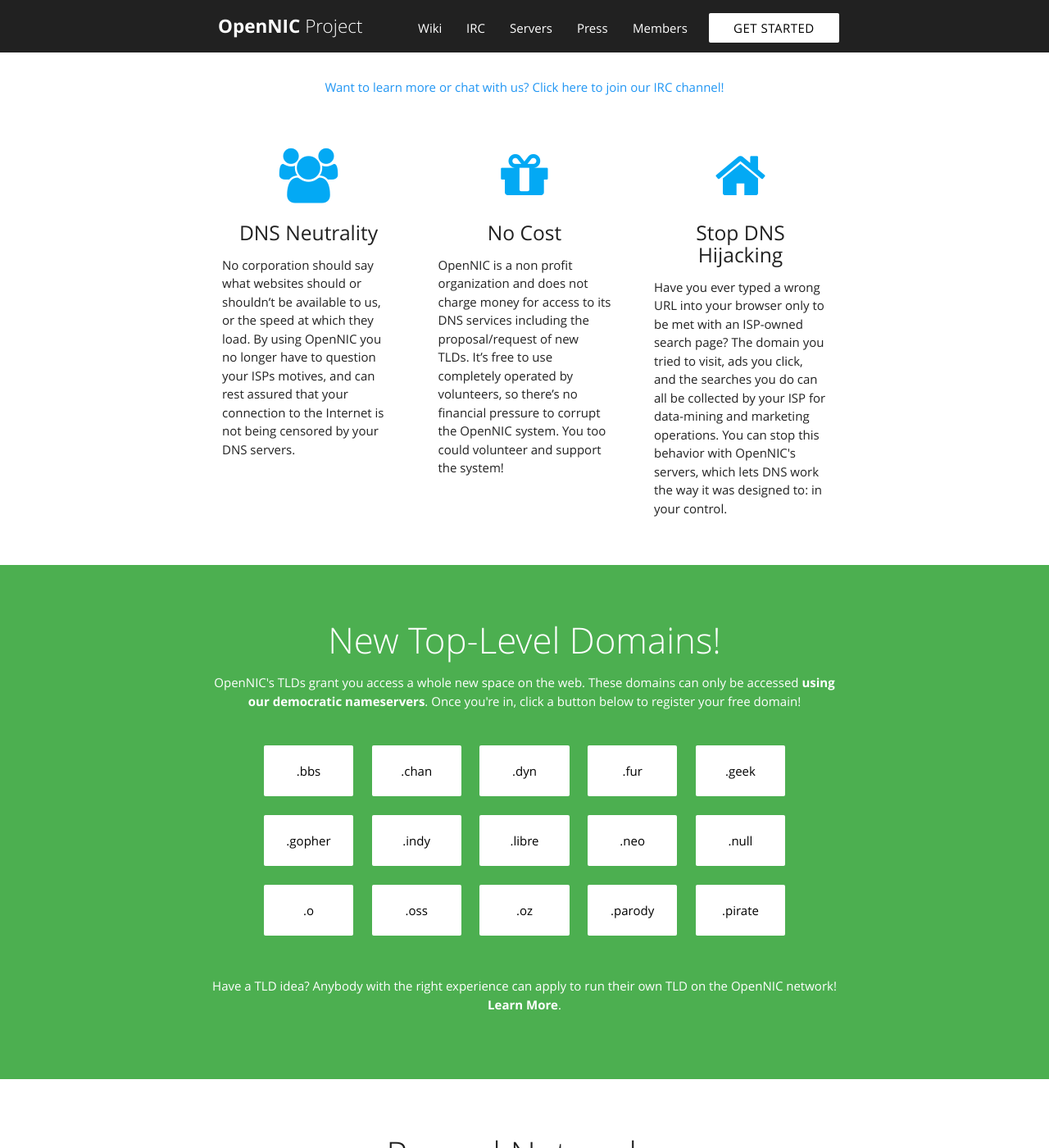
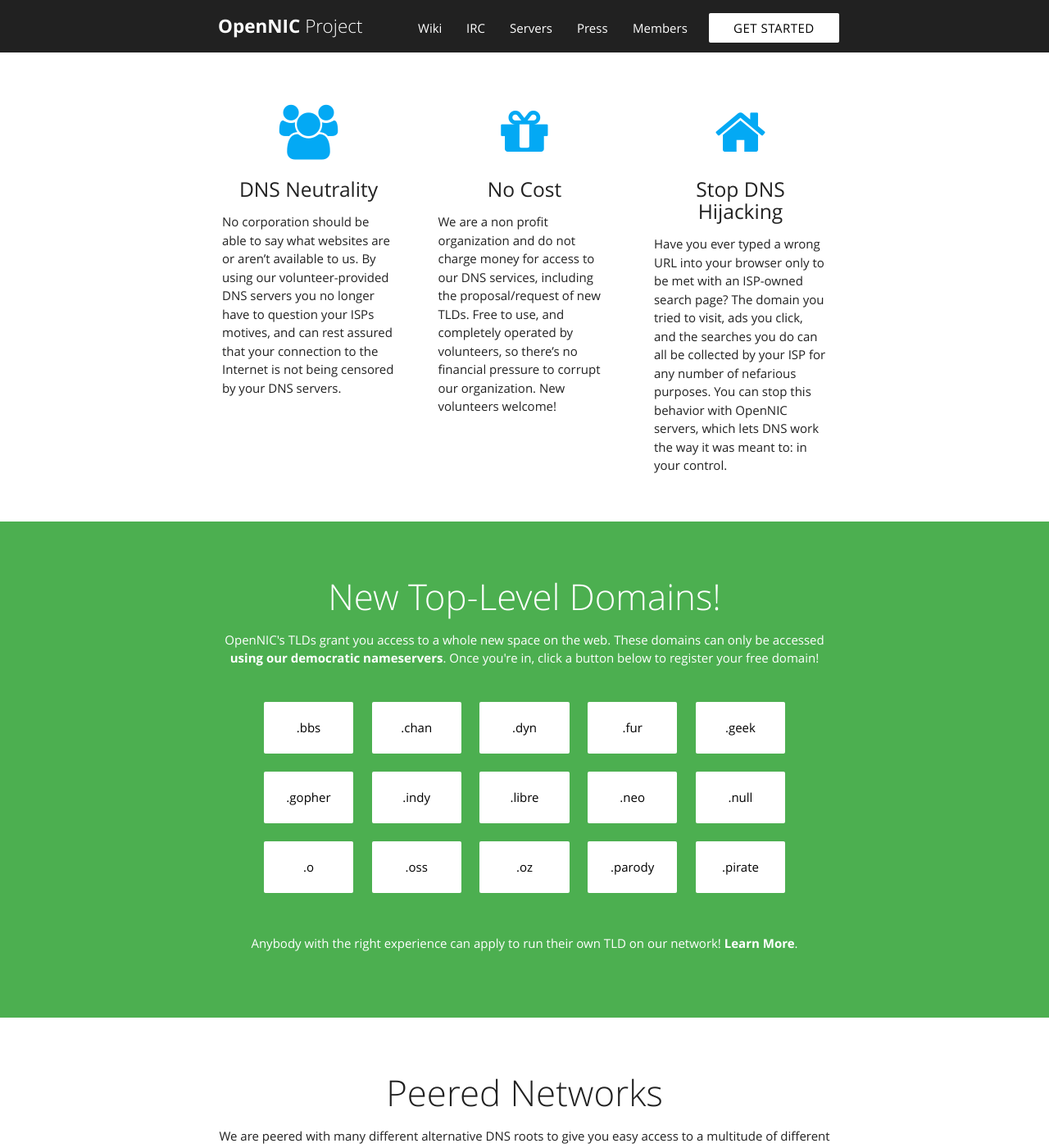
Before and after one commit to opennic/opennic-web, a Jekyll site: the page built from index.html, in a window 1280 px wide and 1400 px high, scrolled down 523 px. Shown: the whole window at 82% size. Built offline with Jekyll 4.4.1, drawn with Linux system fonts in a browser that asks for light colours; the list of posts is cut into pages by our own code; some of the changed text lies outside the part shown.

Commit message:
Fixing some "odd" text on the site (#10)
* Update irc.md

* Update index.html

It was weird saying "alternative DNS" twice in the same header

* Update index.html

Turns out the copy/pasted text from the ancient WordPress site was weird.

* Update index.html

* Update index.html

Removed a few third-person references that sounded bad

```diff
--- a/index.html
+++ b/index.html
@@ -19,9 +19,9 @@
                 <br /><br />
                 <h2 class="black-text center-align">OpenNIC</h2>
                 <br />
-            		<h5>Looking for an alternative DNS provider that is open and democratic? Concerned about censorship?</h5>
-                <h5>OpenNIC might be the alternative DNS root for you!</h5>
-            		<br /><p>Want to switch? Click the blue button!</p>
+            		<h5>Looking for an open and democratic alternative DNS root? Concerned about censorship?</h5>
+                <h5>OpenNIC might be the solution for you!</h5>
+            		<br />
             		<a href="http://wiki.opennic.org/start" class="waves-effect waves-light btn-large z-depth-0 blue" target="_blank">Find Out More!</a>
             		<br /><br />
                 <p><a href="https://servers.opennic.org/" target="_blank">All Servers</a> &#124; Your closest servers:</p>
@@ -57,8 +57,7 @@
 		    <h2 class="center light-blue-text">
 			<i class="fa fa-users" aria-hidden="true"></i></h2>
 		    <h5 class="center">DNS Neutrality</h5>
-		    <p>No corporation should say what websites should or shouldn’t be available to us,
-          or the speed at which they load. By using OpenNIC you no longer have to question your ISPs motives,
+		    <p>No corporation should be able to say what websites are or aren’t available to us. By using our volunteer-provided DNS servers you no longer have to question your ISPs motives,
           and can rest assured that your connection to the Internet is not being censored by your DNS servers.</p>
 		  </div>
 	      </div>
@@ -67,9 +66,9 @@
 		    <h2 class="center light-blue-text">
           <i class="fa fa-gift" aria-hidden="true"></i></h2>
 		    <h5 class="center">No Cost</h5>
-		    <p>OpenNIC is a non profit organization and does not charge money for access to its
-          DNS services including the proposal/request of new TLDs. It’s free to use completely operated by volunteers,
-          so there’s no financial pressure to corrupt the OpenNIC system. You too could volunteer and support the system!</p>
+		    <p>We are a non profit organization and do not charge money for access to our
+          DNS services, including the proposal/request of new TLDs. Free to use, and completely operated by volunteers,
+          so there’s no financial pressure to corrupt our organization. New volunteers welcome!</p>
 		  </div>
 	      </div>
 	      <div class="col s12 m4">
@@ -78,9 +77,8 @@
 			     <i class="fa fa-home" aria-hidden="true"></i></h2>
 		    <h5 class="center">Stop DNS Hijacking</h5>
         <p>Have you ever typed a wrong URL into your browser only to be met with an ISP-owned search page?
-          The domain you tried to visit, ads you click, and the searches you do can all be collected by your ISP for data-mining and
-          marketing operations.
-          You can stop this behavior with OpenNIC's servers, which lets DNS work the way it was designed to: in your control.</p>
+          The domain you tried to visit, ads you click, and the searches you do can all be collected by your ISP for any number of nefarious purposes.
+          You can stop this behavior with OpenNIC servers, which lets DNS work the way it was meant to: in your control.</p>
 		  </div>
 	      </div>
 	    </div>
@@ -93,7 +91,7 @@
 		<div class="row">
 			<div class="col s12">
 				<h3 class="white-text center-align thin">New Top-Level Domains!</h3>
-				<p class="white-text center-align">OpenNIC's TLDs grant you access a whole new space on the web. These domains can only be accessed <b><a href="http://wiki.opennic.org/start" class="white-text">using our democratic nameservers</a></b>. Once you're in, click a button below to register your free domain!</p>
+				<p class="white-text center-align">OpenNIC's TLDs grant you access to a whole new space on the web. These domains can only be accessed <b><a href="http://wiki.opennic.org/start" class="white-text">using our democratic nameservers</a></b>. Once you're in, click a button below to register your free domain!</p>
 			</div>
 		</div>
     <div class="row">
@@ -208,7 +206,7 @@
     </div>
     <div class="row">
       <div class="col s12">
-        <p class="white-text center-align">Have a TLD idea? Anybody with the right experience can apply to run their own TLD on the OpenNIC network! <b><a class="white-text" href="http://wiki.opennic.org/creating_new_tlds" target="_blank">Learn More</a></b>.</p>
+        <p class="white-text center-align">Anybody with the right experience can apply to run their own TLD on our network! <b><a class="white-text" href="http://wiki.opennic.org/creating_new_tlds" target="_blank">Learn More</a></b>.</p>
       </div>
     </div>
   <br /><br />
@@ -220,7 +218,7 @@
     <div class="col s12">
       <br /><br />
       <h3 class="center-align thin">Peered Networks</h3>
-      <p class="center-align">OpenNIC peers with many different alternative DNS roots to give you easy access to a multitude of different namespaces.</p>
+      <p class="center-align">We are peered with many different alternative DNS roots to give you easy access to a multitude of different namespaces, all from one server.</p>
       <div class="row">
         <div class="col s12 m4">
           <div class="icon-block">
@@ -261,7 +259,7 @@
   		<div class="col s12">
         <br /><br />
   			<h3 class="center-align thin">Donate</h3>
-  			<p class="center-align">We provide all this completely free of charge! Please, if you are able, consider volunteering to run a Tier 2 server or feel welcome to make a donation:</p>
+  			<p class="center-align">We provide all this completely free of charge! Please, if you are able, consider running a Tier 2 server or make a donation:</p>
   			<p class="center-align">BTC: <b>1GfmMBvDUYVDWyLcDfHwPRwVdec2pg3FrG</b><br />
                                 ETH: <b>0x8111dc2100a2aCA8138c49B4A10766eF481530a6</b></p>
         <form action="https://www.paypal.com/cgi-bin/webscr" method="post" target="_top">
```
Also changed, not shown: irc.md (+1 -1 lines).
